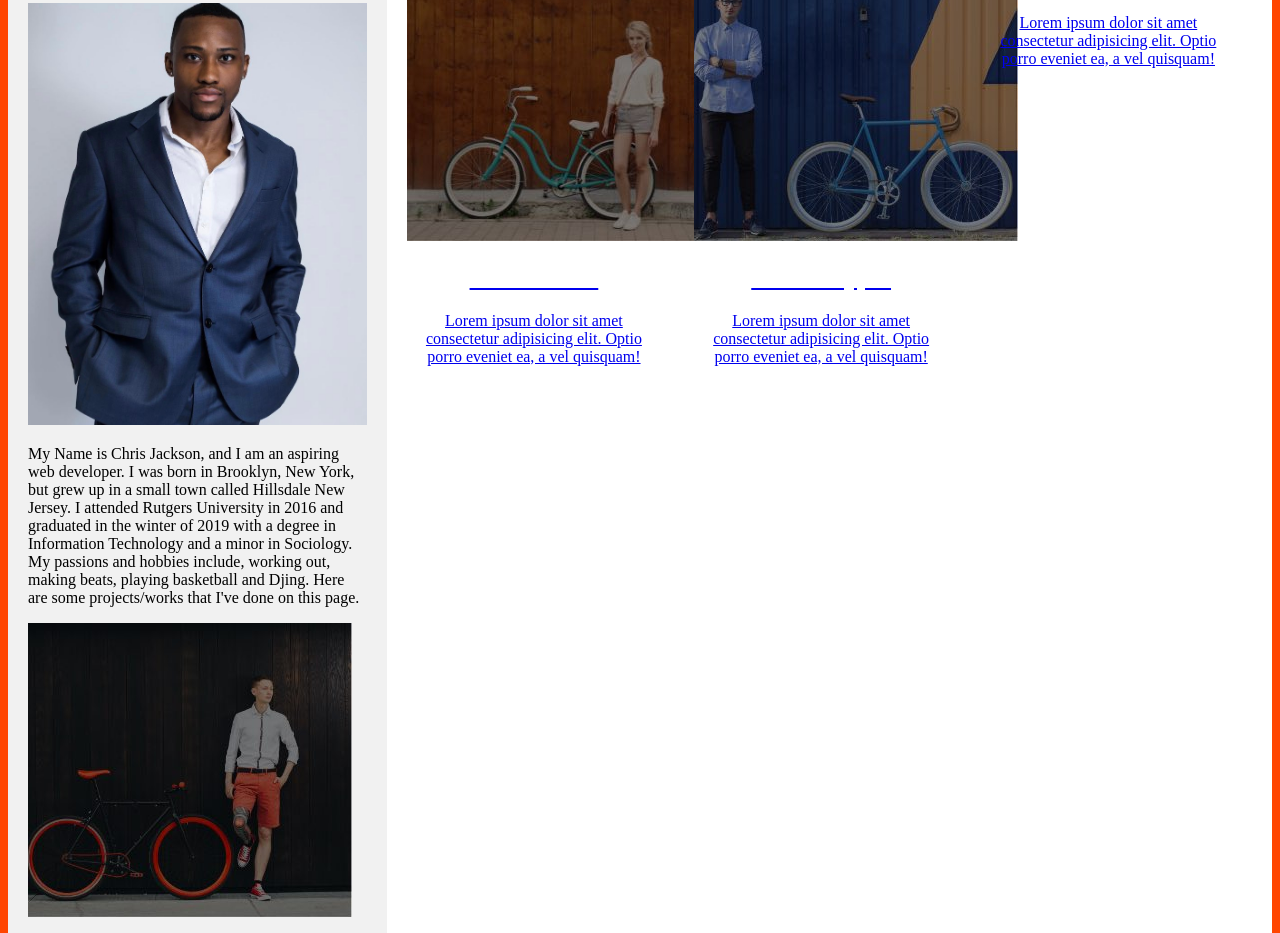
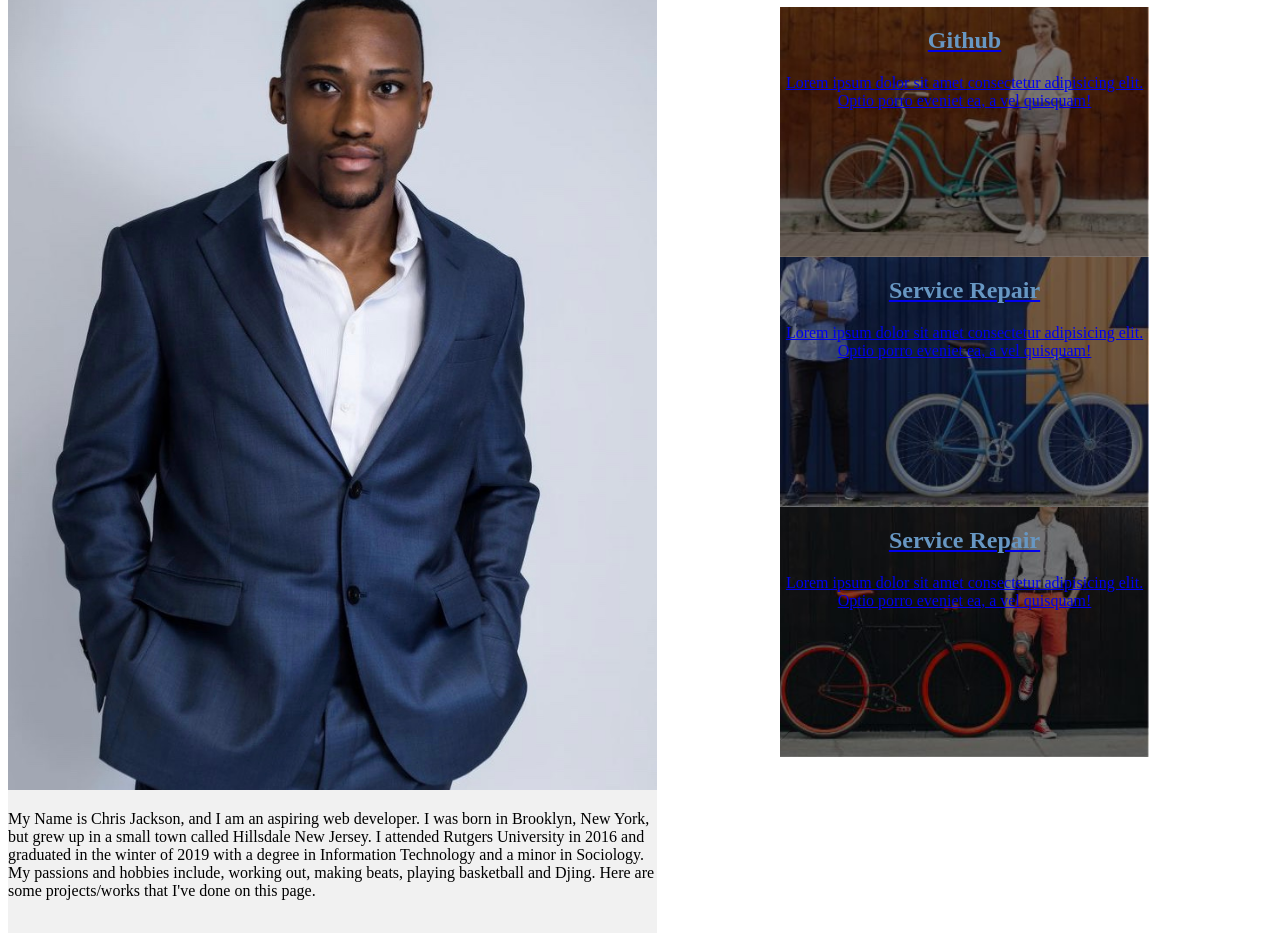
Before and after one commit to chrisjackson1/Advanced-CSS-Portfolio-, a plain HTML site: page index.html in a window 1280 px wide. Shown: the part 167-1100 px from the top of the page. Drawn offline with Linux system fonts and the light colour scheme.

Commit message:
added 3 cards to my main body on my webpage

```diff
--- a/assets/style.css
+++ b/assets/style.css
@@ -1,9 +1,10 @@
 body{
-  background-color: orangered;
+  background-color: white;
 }
 
 h2{
-    color: white;
+    color: rgb(103, 151, 195);
+
 }
 
 h3 {
@@ -11,13 +12,11 @@ h3 {
 }
 
 .topnav {
-    background-color: rgb(199, 30, 30);
+    background-color: rgb(187, 203, 230);
     overflow: hidden;
     padding-bottom: 1px;
 
   }
-
-
 
   .topnav a {
     float: right;
@@ -36,36 +35,59 @@ h3 {
   * {
     box-sizing: border-box;
   }
+main {
+  text-align: center;
+  display: flex;
+}
 
-  .cards {
+.herobox3{
+  text-align: center;
+    display: flex;
+    justify-content: space-evenly
+}
+
+.herobox4{
+  text-align: center;
+  display: flex;
+  justify-content: space-evenly;
+
+}
+.cards {
     text-align: center;
     display: flex;
-    justify-content: space-between;
+    justify-content: space-evenly
 }
 
 .card1 {
+  background-image: url(../image-background-card1.jpg);
   background-size: cover;
   background-position: bottom;
   min-height: 250px;
-  width: 30%;
-  background-image: url(images/);
+  width: 60%;
+  }
+
+  .card2 {
+      background-image: url(../image-background-card2.jpg);
+      min-height: 250px;
+      width: 60%;
+      background-position: bottom;
+      background-size: cover;
 
   }
 
-  .card2 {
-      background-image: url(images/image-background-card2.jpg);
-      min-height: 250px;
-      width: 30%;
-      background-position: bottom;
+  .card3{
+    background-image: url(../image-background-card3.jpg);
+    min-height: 250px;
+    width: 60%;
+    background-position: bottom;
+    background-size: cover;
+
   }
 
-  .card3{
-      background-image: url(images/image-background-card3.jpg);
-      min-height: 250px;
-      width: 30%;
-      background-position: bottom;
+  .card1 h2 {
+    text-decoration: none;
+  }
 
-  }
 
   /* Clear floats after the columns */
   .row:after {
@@ -84,13 +106,14 @@ h3 {
     display: flex;
     -ms-flex-wrap: wrap;
     flex-wrap: wrap;
+
   }
 
   .side {
     -ms-flex: 30%;
     flex: 30%;
     background-color: #f1f1f1;
-    padding: 20px;
+    padding-bottom: 20px;
   }
 
   .side h2 {
--- a/index.html
+++ b/index.html
@@ -30,47 +30,56 @@
                 Technology and a minor in Sociology. My passions and hobbies include, working out, making beats, playing
                 basketball and Djing. Here are some projects/works that I've done on this page.
             </p>
-            <img src="./image-background-card3.jpg" alt="">
+        </div>
 
+        <main>
+            <div class="herobox1">
+                <h1> Links</h1>
+
+                <div class="herobox2">
+                    <div class="cards">
+                        <div class="card1">
+                            <a href="#">
+                                <h2>Github</h2>
+                                <p>Lorem ipsum dolor sit amet consectetur adipisicing elit. Optio porro eveniet ea, a
+                                    vel
+                                    quisquam!
+                                </p>
+                            </a>
                         </div>
-        <div class="main">
-            <div class="cards">
+                    </div>
+                </div>
 
-                <div class="card1">
-                    <img src="./image-background-card1.jpg" alt="">
+                <div class="herobox3">
+                    <div class="card2">
                         <a href="#">
-                        <h2>Book Online</h2>
+                            <h2>Service Repair</h2>
                             <p>Lorem ipsum dolor sit amet consectetur adipisicing elit. Optio porro eveniet ea, a vel
                                 quisquam!
                             </p>
-                </div>
-                </a>
-                <div class="card2">
-                    <img src="./image-background-card2.jpg" alt="">
-                    <a href="#">
-                        <h2>Service Types</h2>
-                        <p>Lorem ipsum dolor sit amet consectetur adipisicing elit. Optio porro eveniet ea, a vel
-                            quisquam!
-                        </p>
-                </div>
-                </a>
-                <div class="card3">
-
-                    <a href="#">
-                        <h2>Call for Advice</h2>
-
-                        <p>Lorem ipsum dolor sit amet consectetur adipisicing elit. Optio porro eveniet ea, a vel
-                            quisquam!</p>
-                </div>
                         </a>
                     </div>
                 </div>
 
+                <div class="herobox4">
+                    <div class="card3">
+                        <a href="#">
+                            <h2>Service Repair</h2>
+                            <p>Lorem ipsum dolor sit amet consectetur adipisicing elit. Optio porro eveniet ea, a vel
+                                quisquam!
+                            </p>
+                        </a>
+                    </div>
+                </div>
+            </div>
+        </main>
+
+
         <div class="footer">
-            <h3>Email : cj310@scarletmail.rutgers.edu</h3>
+            <h3>Email : chrisjackson1219@gmail.com</h3>
         </div>
 
-
+    </div>
 
 </body>
 
```
Lines whose indentation alone changed are shown as unchanged.
